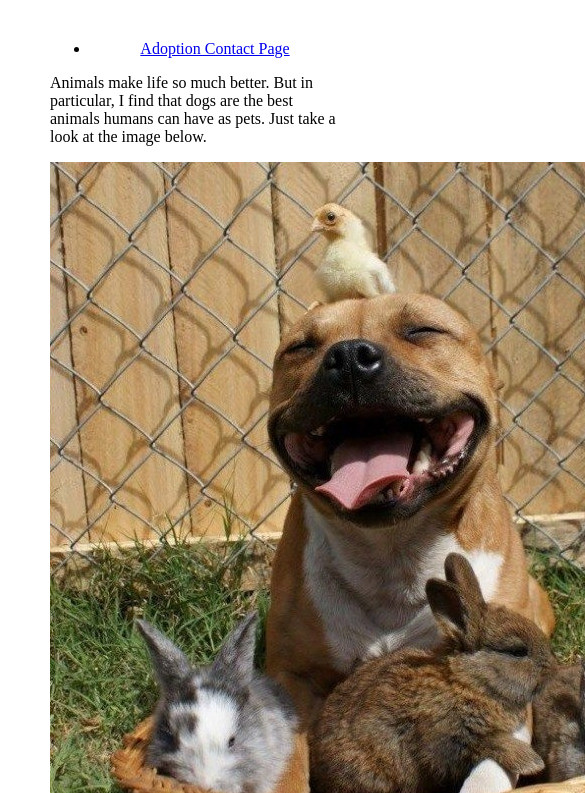
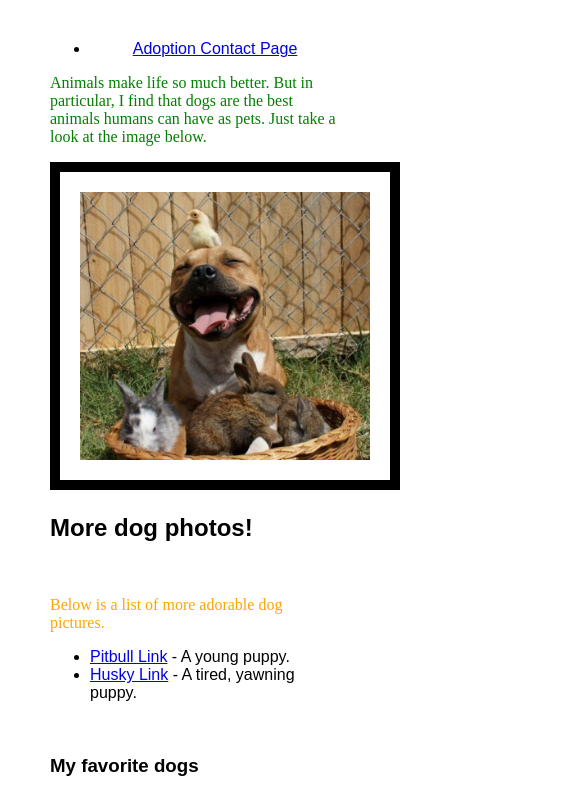
Before and after one commit to angelarivera/angie.github.io, a plain HTML site: page index.html in a window 390 px wide. Shown: the part 102-895 px from the top of the page, 585 px wide, since content can reach past the window. Drawn offline with Linux system fonts and the light colour scheme.

Commit message:
add background image, visited links selector, styled ids and classes, centered element, add padding and border to elements

```diff
--- a/styles.css
+++ b/styles.css
@@ -1,8 +1,11 @@
-.hendrix {
+#hendrix {
 	border: 10px solid black;
 	padding: 20px;
 }
 /*Padding and border added to at least one element*/
+/*PLUS */
+/*An element styled with an ID*/
+
 
 body {
 	margin: 50px;
@@ -18,3 +21,36 @@ h1 {
 	background-image: url("https://previews.123rf.com/images/blacknote/blacknote1207/blacknote120700005/14285318-Color-full-bone-shaped-dog-treats-isolated-of-backgrounds-Stock-Photo.jpg");
 }
 /*A background image on at least one element. The background image will appear on the contact and index.html*/
+
+nav, h1, ul, h2, h3 {
+	font-family: arial;
+}
+/*A different font on at least one element*/
+
+.dogparagraph {
+	color: green;
+}
+/*A few elements styled using a class*/
+
+.Listheading {
+	color: orange;
+}
+/*A few elements styled using a class*/
+
+.buzzfeedparagraph {
+	color: red;
+}
+/*A few elements styled using a class*/
+
+a:visited {
+	color:yellow;
+}
+/*A different color for visited links*/
+
+@media screen and (max-width: 600px) {
+		#hendrix{
+			float: none;
+			margin:0;
+			width: 100%;
+		}
+/*Add at least one media query to improve the responsiveness of your page. This block of code turns the image ID Hendrix responsive for the user as browser sizes change!*/
```
